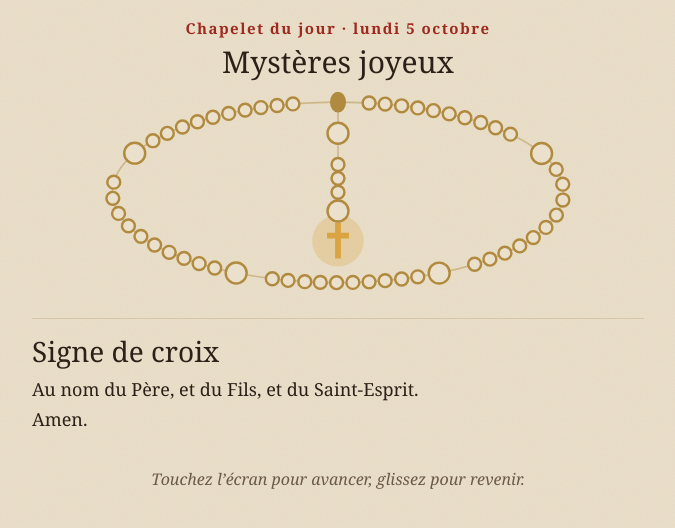
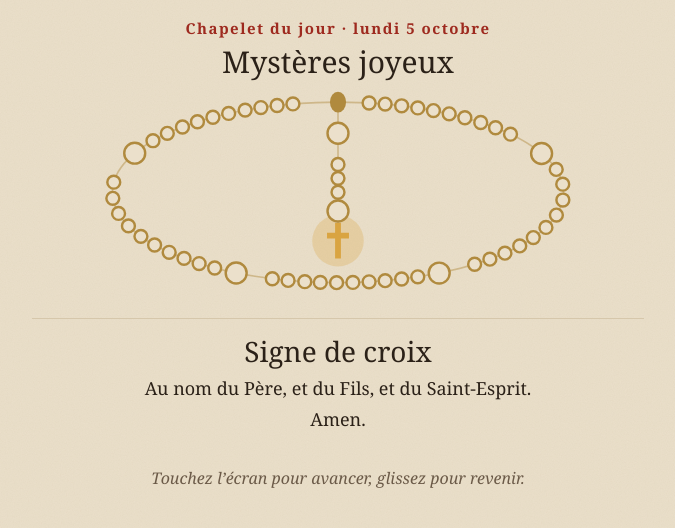
Before and after one commit to Tux69140/avecdieu, a React (Vite) app: page /chapelet in a window 1280 px wide. Shown: the top 528 px of the page, without its empty margins (302-977 px from the left). Built offline with nearby package versions, Linux system fonts and the light colour scheme; a web font is replaced by a local one.

Commit message:
feat: prières centrées, vers coupés en lignes équilibrées
Co-Authored-By: Claude Opus 5.5 (1M context) <noreply@anthropic.com>

```diff
--- a/src/ecrans/EcranChapelet.css
+++ b/src/ecrans/EcranChapelet.css
@@ -25,6 +25,7 @@
 
 .priere,
 .fin {
+  text-align: center;
   margin-top: var(--esp-md);
   padding-top: var(--esp-md);
   border-top: 1px solid var(--filet);
@@ -54,9 +55,8 @@
 
 .priere-tete {
   display: flex;
-  justify-content: space-between;
-  align-items: baseline;
-  gap: var(--esp-md);
+  flex-direction: column;
+  align-items: center;
 }
 
 .priere-tete h2,
@@ -71,7 +71,8 @@
 .compteur {
   font-family: var(--sc);
   font-weight: 600;
-  font-size: 20px;
+  font-size: 18px;
+  line-height: 1.3;
   letter-spacing: 0.06em;
   color: var(--sepia);
   font-variant-numeric: tabular-nums lining-nums;
@@ -82,11 +83,16 @@
   margin: var(--esp-sm) 0 0;
 }
 
-/* Une ligne par vers ; les lignes trop longues retombent en retrait. */
+/* Un vers par ligne, centré ; un vers trop long se coupe en deux lignes équilibrées. */
 .priere-texte span {
   display: block;
-  padding-left: 1em;
-  text-indent: -1em;
+  line-height: 1.45;
+  text-wrap: balance;
+}
+
+/* Un léger blanc entre les vers garde groupées les deux lignes d'un vers coupé. */
+.priere-texte span + span {
+  margin-top: 0.3em;
 }
 
 .consigne {
@@ -98,7 +104,6 @@
 }
 
 .fin {
-  text-align: center;
   cursor: default;
 }
 
```
